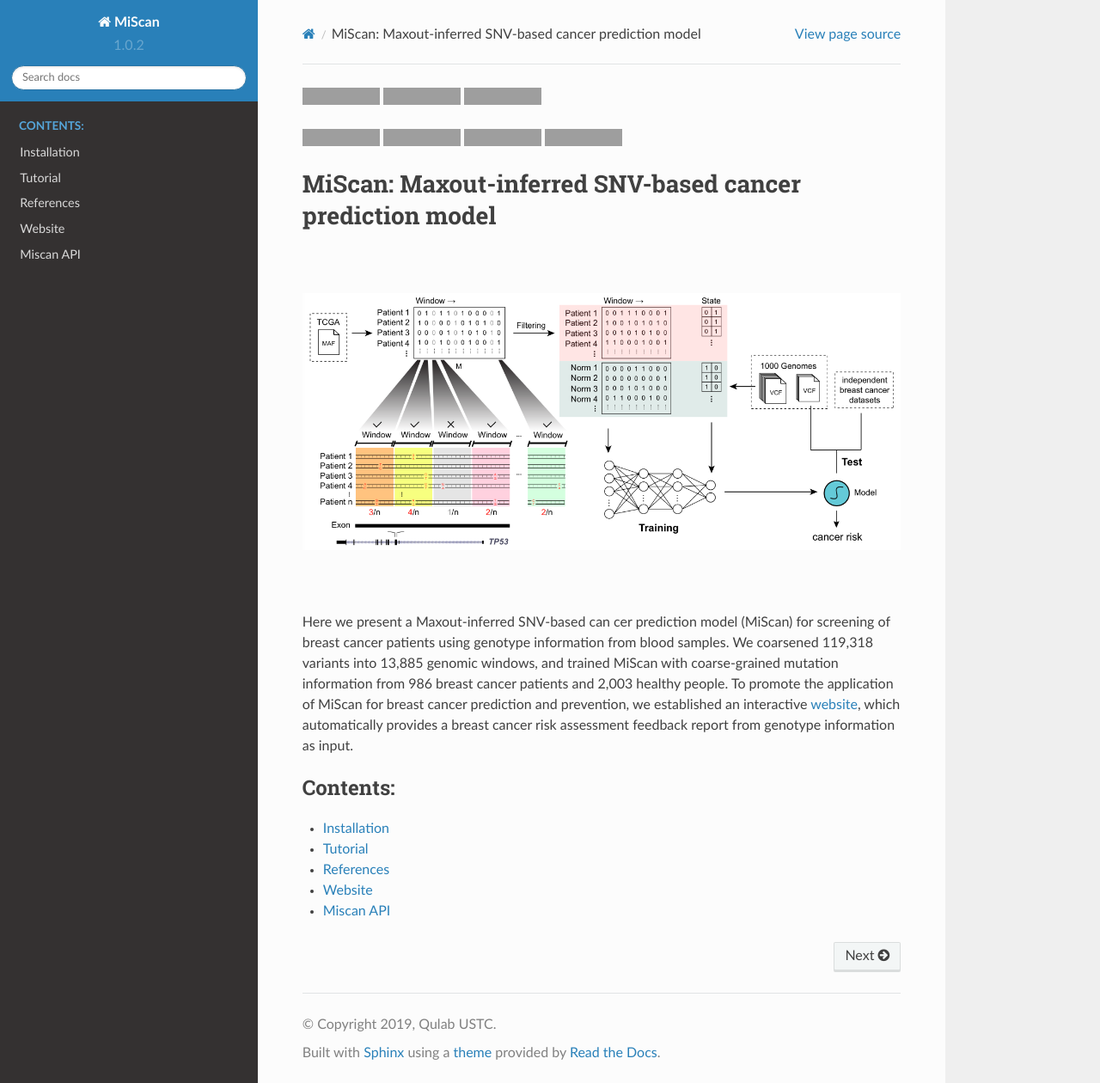
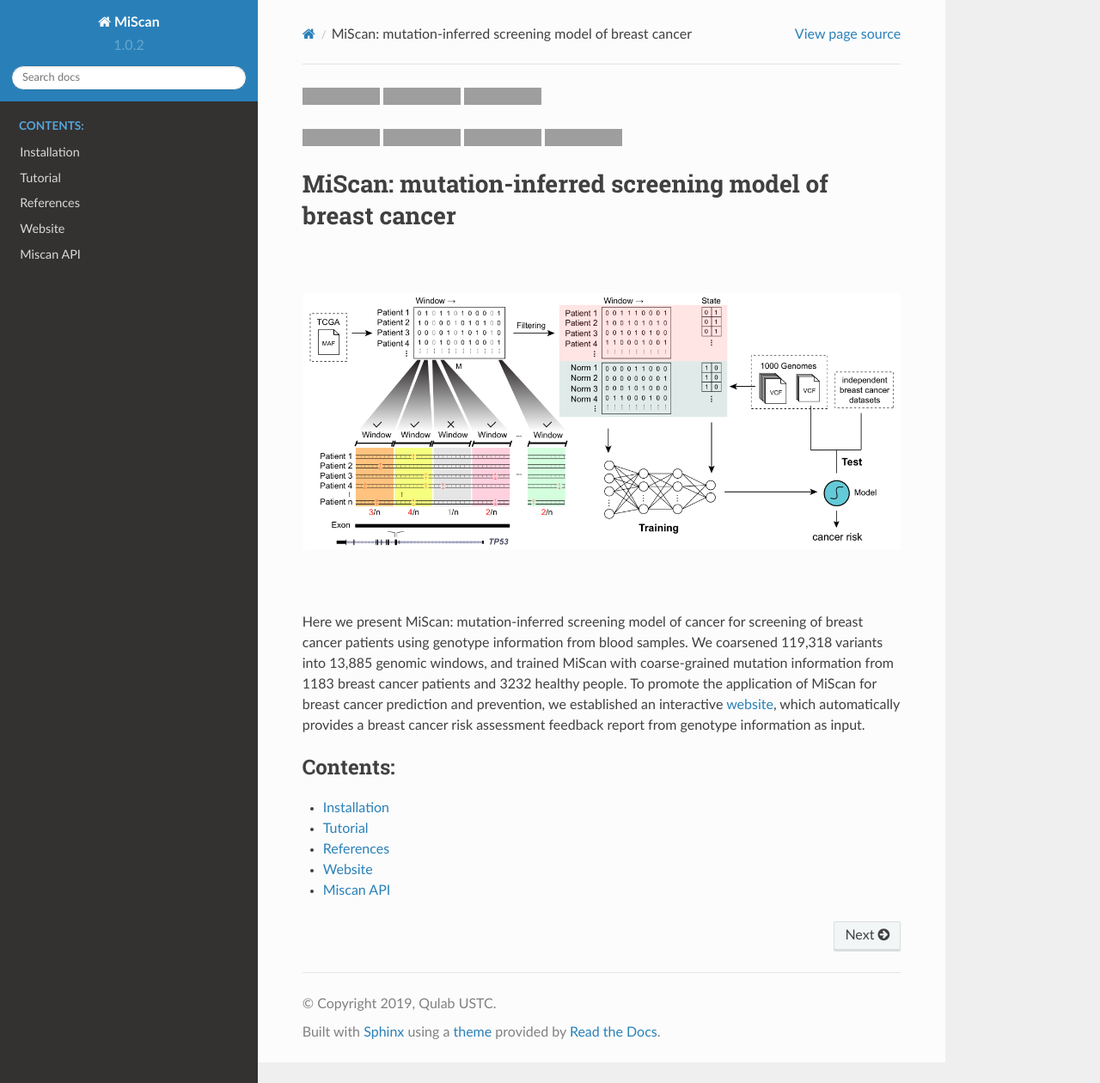
Before and after one commit to jefferyUstc/MiScan_cli, a Sphinx documentation site: the page built from docs/source/index.rst, in a window 1280 px wide and 1260 px high, cut to the strip 0-1260 px from the top of the window. Shown: the whole strip at 86% size. Built offline with Sphinx 7.4.7 and the Read the Docs theme 2.0.0, drawn with Linux system fonts in a browser that asks for light colours; grey boxes are pictures that could not be loaded.

Commit message:
update docs

```diff
--- a/docs/source/index.rst
+++ b/docs/source/index.rst
@@ -32,7 +32,7 @@
 .. |Travis| image:: https://img.shields.io/travis/com/jefferyustc/MiScan_cli
      :alt: Travis (.com)
 
-MiScan: Maxout-inferred SNV-based cancer prediction model
+MiScan: mutation-inferred screening model of breast cancer
 ==============================================================
 
 |
@@ -41,9 +41,9 @@ MiScan: Maxout-inferred SNV-based cancer prediction model
 
 |
 
-Here we present a Maxout-inferred SNV-based can cer prediction model (MiScan) for screening of breast cancer patients
+Here we present MiScan: mutation-inferred screening model of cancer for screening of breast cancer patients
 using genotype information from blood samples. We coarsened 119,318 variants into 13,885 genomic windows, and trained
-MiScan with coarse-grained mutation information from 986 breast cancer patients and 2,003 healthy people. To promote
+MiScan with coarse-grained mutation information from 1183 breast cancer patients and 3232 healthy people. To promote
 the application of MiScan for breast cancer prediction and prevention, we established an interactive website_, which
 automatically provides a breast cancer risk assessment feedback report from genotype information as input.
 
--- a/docs/source/references.rst
+++ b/docs/source/references.rst
@@ -1,7 +1,7 @@
 References
 ================
 
-[Tensorflow]_, [Keras]_, [Maxout]_ provides great inspiration to our project.
+[Tensorflow]_, [Keras]_, provides great inspiration to our project.
 
 .. [Tensorflow] Abadi, Martín, et al.
     "Tensorflow: A system for large-scale machine learning." 12th {USENIX} Symposium on Operating Systems Design and Implementation ({OSDI} 16). 2016.
@@ -9,7 +9,3 @@ References
 
 .. [Keras] Chollet, François. "Keras." (2015).
     `Keras <https://keras.io/>`__
-
-.. [Maxout] Goodfellow, Ian J., et al.
-    "Maxout networks." arXiv preprint arXiv:1302.4389 (2013).
-    `Maxout networks <http://www.jmlr.org/proceedings/papers/v28/goodfellow13.pdf>`__
--- a/docs/source/tutorial.rst
+++ b/docs/source/tutorial.rst
@@ -52,5 +52,5 @@ users can also execute this from script::
 
 
 
-.. _FTP: http://galaxy.ustc.edu.cn:30803/liunianping/miscan/miscan_test_data/
-.. _here: http://galaxy.ustc.edu.cn:30803/liunianping/miscan/miscan_model/
+.. _FTP: http://galaxy.ustc.edu.cn:30803/MiScan/miscan_test_data/
+.. _here: http://galaxy.ustc.edu.cn:30803/MiScan/miscan_model/MiScan_weight.h5
```
Also changed, not shown: docs/source/API/index.rst (+5 -6 lines).
